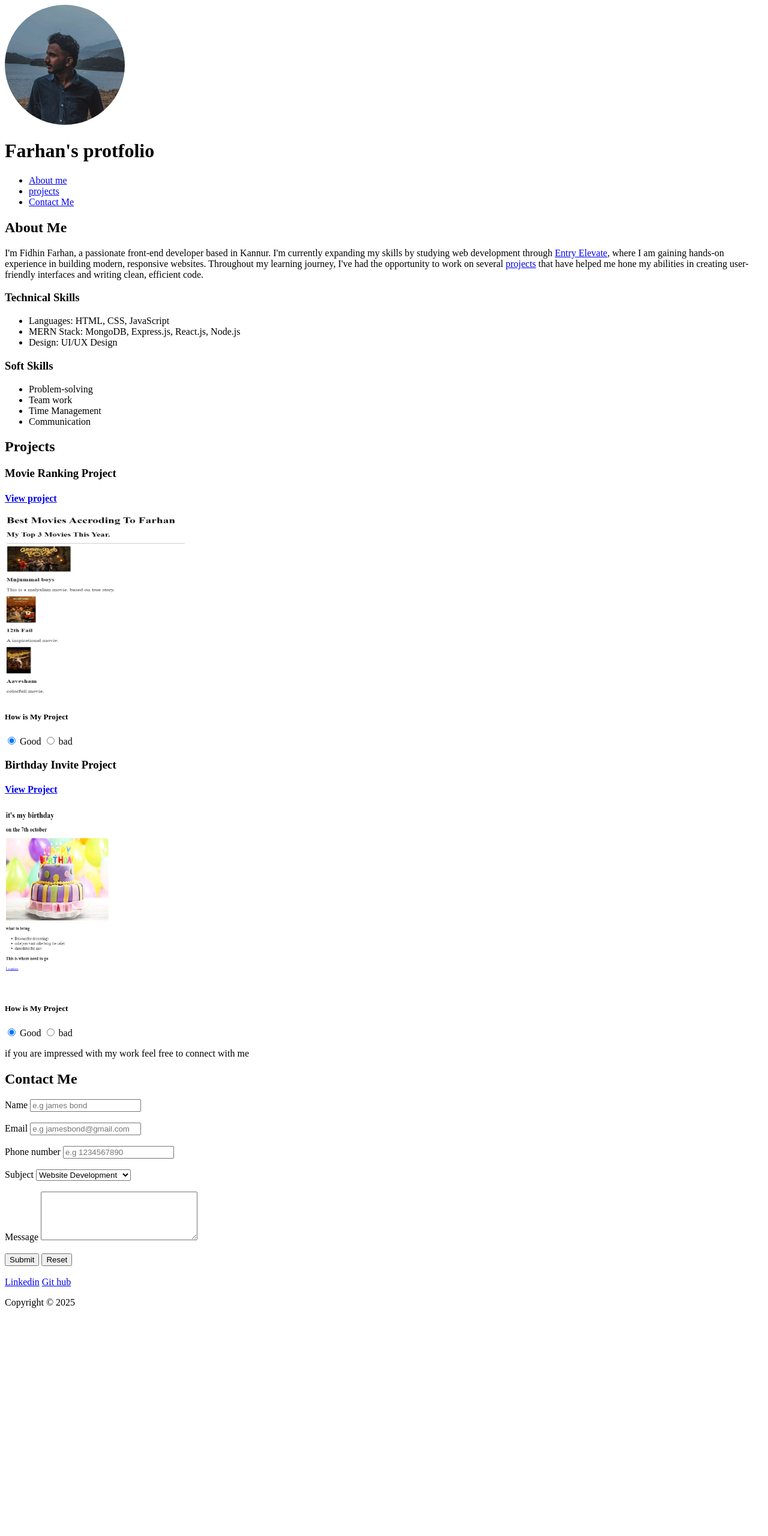
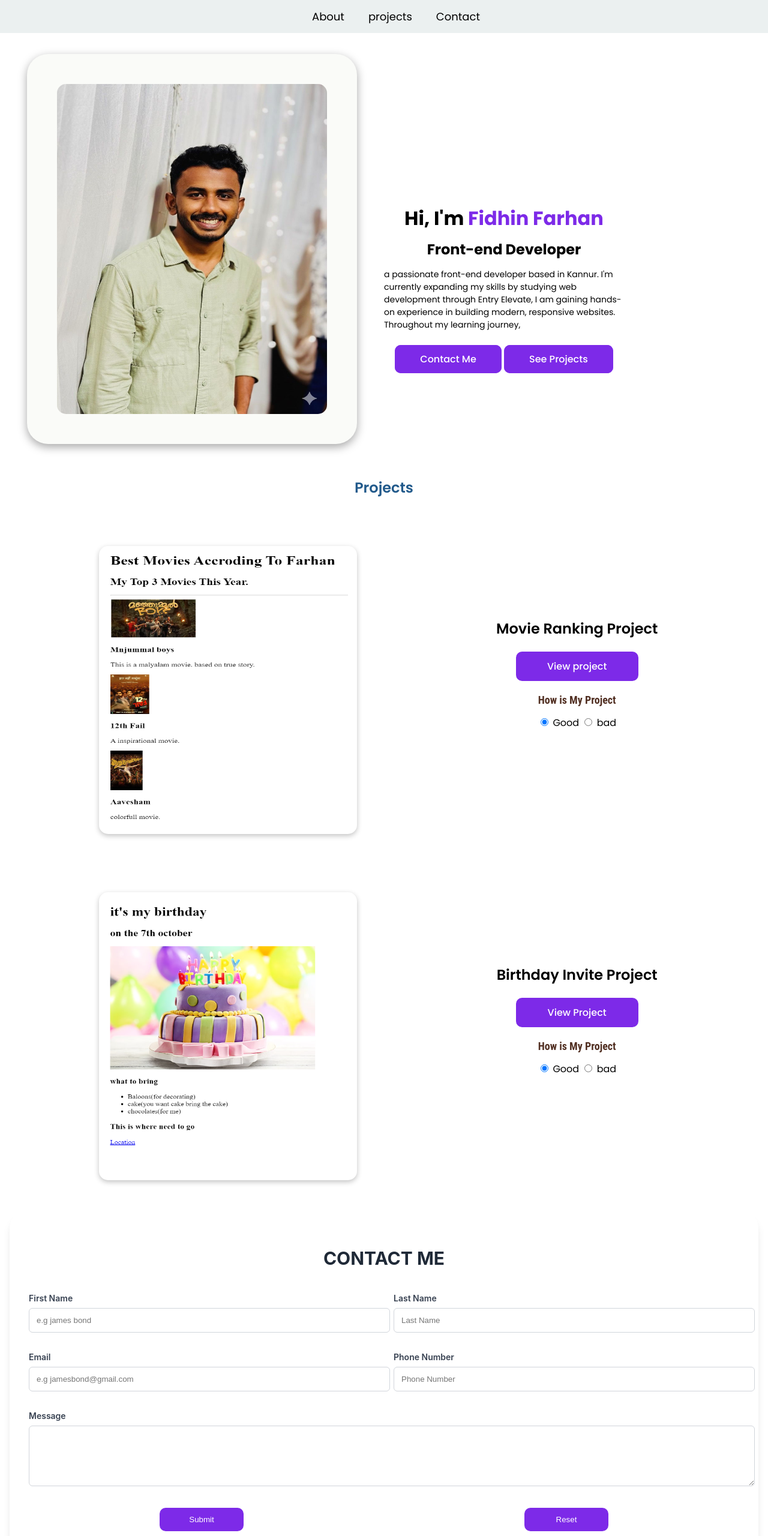
Before and after one commit to fidhinfarhan/My-Portfolio-Html, a plain HTML site: page index.html in a window 1280 px wide. Shown: the top 2560 px of the page at 60% size. Before the commit the page ends 2196 px from the top, so only its background shows below. Drawn offline with Linux system fonts and the light colour scheme; a web font is replaced by a local one.

Commit message:
added css

```diff
--- a/index.html
+++ b/index.html
@@ -5,140 +5,171 @@
     <meta charset="UTF-8">
     <meta name="viewport" content="width=device-width, initial-scale=1.0">
     <title>My-portfolio</title>
+    <link rel="stylesheet" href="style.css">
+
+    <link rel="preconnect" href="https://fonts.googleapis.com">
+    <link rel="preconnect" href="https://fonts.gstatic.com" crossorigin>
+    <link
+        href="https://fonts.googleapis.com/css2?family=Cossette+Titre:wght@400;700&family=Poppins:ital,wght@0,100;0,200;0,300;0,400;0,500;0,600;0,700;0,800;0,900;1,100;1,200;1,300;1,400;1,500;1,600;1,700;1,800;1,900&display=swap"
+        rel="stylesheet">
 </head>
 
 <body>
+    <!-- Nav Bar -->
+    <nav class="nav-bar">
+
+        <ul class="nav-ul">
+            <li class="about-li"><a href="#about">About</a></li>
+            <li class="about-li"><a href="#project">projects</a></li>
+            <li class="about-li"><a href="#contact">Contact</a> </li>
+        </ul>
+    </nav>
+
     <!-- Header  -->
+    <div class="container">
         <header>
-        <img src="./Assetes/IMG_20241119_222850_852.jpg" width="200" height="200" alt="" style="border-radius:50%;">
-        <h1>Farhan's protfolio</h1>
+            <div class="photo-bg">
+                <img class="profile-photo" src="./Assetes/WhatsApp Image 2025-09-12 at 23.21.54_056d2cb7.jpg">
+
+            </div>
         </header>
 
-
-    <!-- Nav Bar -->
-    <nav>
-        <ul>
-            <li><a href="#about">About me</a></li>
-            <li><a href="#project">projects</a></li>
-            <li><a href="#contact">Contact Me</a> </li>
-        </ul>
-    </nav>
         <!-- Main -->
         <main>
-
             <!-- About Section -->
-
-        <section id="about">
-            <h2>About Me</h2>
-            <p> I'm Fidhin Farhan, a passionate front-end developer based in Kannur. I'm currently expanding my skills
-                by studying web development through <a href="https://webapp.entri.app/skills/courses"
-                    target="_blank">Entry Elevate</a>, where I am gaining hands-on experience in building modern,
-                responsive websites. Throughout my learning journey, I've had the opportunity to work on several <a
-                    href="#project">projects</a> that have helped me hone my abilities in creating user-friendly
-                interfaces and writing clean, efficient code. </p>
-            <h3>Technical Skills</h3>
-            <ul>
-                <li>Languages: HTML, CSS, JavaScript</li>
-                <li>MERN Stack: MongoDB, Express.js, React.js, Node.js</li>
-                <li>Design: UI/UX Design</li>
-            </ul>
-            <h3>Soft Skills</h3>
-            <ul>
-                <li>Problem-solving</li>
-                <li>Team work</li>
-                <li>Time Management</li>
-                <li>Communication</li>
-            </ul>
+            <section class="content" id="about"></section>
+            <div class="main-content">
+                <h1>Hi, I'm <span>Fidhin Farhan</span></h1>
+                <h2 class="main-h2">Front-end Developer</h2>
+                <p class="main-p"> a passionate front-end developer based in Kannur. I'm currently
+                    expanding my skills by studying web development through <a
+                        href="https://webapp.entri.app/skills/courses" target="_blank">Entry Elevate</a>, I am gaining
+                    hands-on experience in building modern,
+                    responsive websites. Throughout my learning journey, </P>
+                <div class="btn-group">
+                    <a href="#contact">Contact Me</a>
+                    <a href=#project>See Projects</a>
+                </div>
+            </div>
+    </div>
     </section>
 
     <!-- Project Section -->
+    <h2 class="sub-h2">Projects</h2>
+    <section class="prj-content" id="project">
+        <div class="Movie-prj">
 
-        <section id="project">
-            <h2>Projects</h2>
+            <img src="./Assetes/movie-ranking image.png" alt="Screenshot of the Movie Ranking Project Website"
+                class="proj-img" width="300" height="300">
+        </div>
+
+        <div class="rank-div">
             <h3> Movie Ranking Project</h3>
             <a href="./Assetes/movie-ranking.html" target="_blank">
-                <h4>View project</h4>
+                <h4 class="view-btn">View project</h4>
             </a>
-            <img src="./Assetes/movie-ranking image.png" alt="Screenshot of the Movie Ranking Project Website"
-                width="300" height="300">
-
             <h5>How is My Project</h5>
+            <div class="radio-proj">
                 <input type="radio" id="movie-good" name="rate" checked>
                 <label for="movie-good">Good</label>
                 <input type="radio" name="rate" id="movie-bad">
                 <label for="movie-bad">bad</label>
+            </div>
+        </div>
 
 
 
+        <div class="birthday-prj">
+            <img src="./Assetes/birthday-invite image.png" alt="Screenshot of the Birthday Invaite Project Website"
+                class="proj-img" width="200" height="300">
+
+        </div>
+        <div class="rank-div">
             <h3>Birthday Invite Project</h3>
             <a href="./Assetes/birthday-invite.html" target="_blank">
-                <h4>View Project</h4>
+                <h4 class="view-btn">View Project</h4>
             </a>
-            <img src="./Assetes/birthday-invite image.png" alt="Screenshot of the Birthday Invaite Project Website"
-                width="200" height="300">
 
             <h5>How is My Project</h5>
+
+            <div class="radio-proj">
                 <input type="radio" name="rated" id="birthday-good" checked>
-            <label for="birthday-good">Good</label>
+                <label class="radio" for="birthday-good">Good</label>
                 <input type="radio" name="rated" id="birthday-bad">
                 <label for="birthday-bad">bad</label>
+            </div>
+        </div>
+
     </section>
-        <p>
-            if you are impressed with my work feel free to connect with me
-        </p>
-
 
     <!-- Contact Section -->
 
+    <section id="contact" class="form-section">
 
-        <section id="contact">
-
-            <h2>Contact Me</h2>
 
         <!-- Form Validation -->
+        <div class="form-card">
+            <h2 class="form-title">CONTACT ME</h2>
 
-            <form>
-                <label for="name">Name</label>
-                <input type="text" id="name" placeholder="e.g james bond" required>
-                <br><br>
-
-                <label for="email">Email</label>
-                <input type="email" name="email" id="email" placeholder="e.g jamesbond@gmail.com" required>
-                <br><br>
-
-                <label for="number">Phone number</label>
-                <input type="tel" name="number" id="number" placeholder="e.g 1234567890" pattern="[0-9]{10}" required>
-                <br><br>
-
-                <label for="subject">Subject</label>
-                <select name="subject" id="subject">
-                    <option value="subject">Website Development </option>
-                    <option value="subject">Website Design </option>
-                    <option value="subject">Wev Application </option>
-                    <option value="subject">Website Maintaenance </option>
-                </select>
-                <br><br>
-
-                <label for="message">Message</label>
-                <textarea name="" id="message" cols="30" rows="5" required></textarea>
-                <br><br>
-
-                <button type="submit">Submit</button> <button type="reset">Reset</button>
-                <br><br>
-
+            <div>
+                <form class="form-grid">
+                    <div>
+                        <label class="form-label" for="name">First Name</label>
+                        <input type="text" id="name" placeholder="e.g james bond" class="form-input" required>
+                    </div>
+                    <div class="form-group">
+                        <label for="name" class="form-label">Last Name </label>
+                        <input type="text" name="last-name" id="last-name" class="form-input" placeholder="Last Name">
+                    </div>
+                    <div class="form-group">
+                        <label class="form-label" for="email">Email</label>
+                        <input type="email" name="email" id="email" placeholder="e.g jamesbond@gmail.com"
+                            class="form-input" required>
+                    </div>
+                    <div class="form-group">
+                        <label class="form-label" for="subject">Phone Number</label>
+                        <input type="tel" name="phone-number" id="phone-number" class="form-input"
+                            placeholder="Phone Number">
+                    </div>
+                    <div class="form-group  full-width ">
+                        <label class="form-label" for="message">Message</label>
+                        <textarea name="" id="message" rows="5" class="form-textarea" required></textarea>
+                    </div>
+                    <button class="sub-btn" type="submit">Submit</button> <button class="sub-btn"
+                        type="reset">Reset</button>
                 </form>
+            </div>
+        </div>
 
     </section>
 
     </main>
 
     <!-- Footer -->
-
-        <footer>
+    <footer class="footer-section">
+        <p>&copy; 2025 Farhan,s protfolio. All Rights Reserved.</p>
+        <div class="social-icons">
+            <a href="https://www.facebook.com/share/1AGXhLkwkg/" aria-label="Facebook">
+                <svg viewBox="0 0 24 24">
+                    <path
+                        d="M12 2.04C6.545 2.04 2.04 6.545 2.04 12c0 5.455 4.505 9.96 9.96 9.96h.001c5.455 0 9.96-4.505 9.96-9.96C22.04 6.545 17.535 2.04 12 2.04zM15 9h-2c-0.552 0-1 0.448-1 1v2h3l-0.3 3h-2.7v7h-3v-7h-2v-3h2v-2c0-2.209 1.791-4 4-4h3v3z"
+                        fill-rule="evenodd" clip-rule="evenodd" />
+                </svg>
+            </a>
+            <a href="#" aria-label="Twitter">
+                <svg viewBox="0 0 24 24">
+                    <path
+                        d="M22 6.556c-0.812 0.36-1.688 0.605-2.613 0.716 0.938-0.563 1.656-1.458 1.996-2.527 -0.875 0.522-1.844 0.902-2.88 1.107-0.828-0.884-2.007-1.436-3.313-1.436 -2.52 0-4.568 2.047-4.568 4.568 0 0.358 0.04 0.704 0.118 1.037 -3.799-0.19-7.168-2.008-9.423-4.756 -0.394 0.676-0.62 1.464-0.62 2.302 0 1.583 0.806 2.986 2.03 3.805 -0.748-0.024-1.451-0.23-2.064-0.57 0 0.019 0 0.038 0 0.056 0 2.21 1.574 4.053 3.66 4.475 -0.383 0.103-0.786 0.158-1.201 0.158 -0.294 0-0.578-0.028-0.854-0.081 0.582 1.815 2.27 3.134 4.27 3.169 -1.56 1.222-3.524 1.954-5.656 1.954 -0.367 0-0.729-0.021-1.085-0.063 2.022 1.295 4.416 2.054 7.004 2.054 8.404 0 13.013-6.969 13.013-13.014 0-0.198-0.004-0.395-0.013-0.591 0.89-0.643 1.66-1.444 2.274-2.355z" />
+                </svg>
+            </a>
             <a href="https://www.linkedin.com/in/fidhin-farhan-6941ba2aa?utm_source=share&utm_campaign=share_via&utm_content=profile&utm_medium=android_app"
-                target="_blank">Linkedin</a>
-            <a href="https://github.com/fidhinfarhan" target="_blank">Git hub</a>
-            <p>Copyright &copy; 2025</p>
+                aria-label="LinkedIn">
+                <svg viewBox="0 0 24 24">
+                    <path
+                        d="M22 2.285c0-0.199-0.06-0.398-0.199-0.537s-0.338-0.199-0.537-0.199h-20c-0.199 0-0.398 0.06-0.537 0.199s-0.199 0.338-0.199 0.537v19.429c0 0.199 0.06 0.398 0.199 0.537s0.338 0.199 0.537 0.199h20c0.199 0 0.398-0.06 0.537-0.199s0.199-0.338 0.199-0.537v-19.429zM8 19.571h-3.429v-9.714h3.429v9.714zM6.285 8.786c-1.157 0-2.1-0.943-2.1-2.1s0.943-2.1 2.1-2.1c1.157 0 2.1 0.943 2.1 2.1s-0.943 2.1-2.1 2.1zM20 19.571h-3.429v-5.286c0-0.671-0.543-1.214-1.214-1.214s-1.214 0.543-1.214 1.214v5.286h-3.429v-9.714h3.429v1.543c0.471-0.757 1.257-1.543 2.457-1.543 1.486 0 2.914 1.057 2.914 3.429v6.286z" />
+                </svg>
+            </a>
+        </div>
     </footer>
 
 
--- /dev/null
+++ b/style.css
@@ -0,0 +1,304 @@
+body {
+
+  background-color: white;
+  margin: 0;
+  padding: 0;
+  font-family: 'Poppins', sans-serif;
+  width: 100%;
+}
+
+/* Nav bar style */
+
+.nav-bar {
+  height: 55px;
+  width: 100%;
+  background-color: rgb(235, 240, 240);
+  display: flex;
+  align-items: center;
+  justify-content: center;
+  position: fixed;
+  top: 0;
+  margin: 0;
+  padding: 0;
+}
+
+.nav-ul {
+  column-gap: 40px;
+  font-size: large;
+  display: flex;
+  flex-direction: row;
+  list-style-type: none;
+  justify-content: end;
+}
+
+/* Header style */
+
+header {
+  padding-top: 90px;
+  display: flex;
+  flex-direction: column;
+  align-items: center;
+  justify-content: center;
+
+}
+
+/* Profile Photo  style */
+
+.photo-bg {
+  background-color: rgb(250, 251, 248);
+  width: 550px;
+  height: 650px;
+  display: flex;
+  flex-direction: column;
+  align-items: center;
+  justify-content: center;
+  border-radius: 35px;
+  box-shadow: rgba(0, 0, 0, 0.35) 0px 5px 15px;
+}
+
+.profile-photo {
+  width: 450px;
+  height: 550px;
+  border-radius: 15px;
+  padding-top: 20p;
+}
+
+a {
+  text-decoration: none;
+  color: black;
+}
+
+/* About section style */
+
+.container {
+  display: grid;
+  grid-template-columns: 1fr 1fr;
+}
+
+.main-content {
+  width: 400px;
+  padding-top: 330px;
+  display: flex;
+  flex-direction: column;
+  justify-content: center;
+  align-items: center;
+}
+
+.btn-group a {
+  color: #fff;
+  text-decoration: none;
+  padding: 10px 40px;
+  background: #7d2ae8;
+  border-radius: 10px;
+  border: 2px solid #7d2ae8;
+  font-weight: 500;
+  transition: .3s;
+}
+
+span {
+  color: #7d2ae8;
+}
+
+.main-h2 {
+  margin: 0;
+}
+
+h1 {
+  margin: 10px;
+}
+
+.main-p {
+  padding-bottom: 20px;
+  font-size: 14px;
+}
+
+/* Project section Style */
+
+.prj-content {
+  display: grid;
+  grid-template-columns: 2fr 1fr;
+  grid-template-rows: 1fr 1fr;
+  justify-content: center;
+  width: 950px;
+  margin: auto;
+  padding: auto;
+  align-items: center;
+  gap: 30px 30px;
+}
+
+.sub-h2 {
+  text-align: center;
+  margin-top: 55px;
+  color: rgb(34, 90, 139);
+  font-family: "Poppins", sans-serif;
+  font-weight: 600;
+  font-style: normal;
+}
+
+.view-btn {
+  color: #fff;
+  padding: 10px 30px;
+  background: #7d2ae8;
+  width: 140px;
+  border-radius: 10px;
+  border: 2px solid #7d2ae8;
+  font-weight: 500;
+  transition: .3s;
+  text-align: center;
+  justify-content: center;
+}
+
+
+.rank-div {
+  display: flex;
+  flex-direction: column;
+  align-items: center;
+}
+
+h3 {
+  font-family: "Poppins", sans-serif;
+  font-weight: 600;
+  font-style: normal;
+  font-size: 1.5rem;
+  text-align: center;
+  margin: 0;
+}
+
+h5 {
+  font-family: "Roboto Condensed", sans-serif;
+  font-size: 18px;
+  color: rgb(82, 48, 35);
+  margin: 0;
+  padding-bottom: 15px;
+}
+
+.radio-proj {
+  justify-content: space-evenly;
+
+}
+
+.proj-img {
+
+  width: 400px;
+  height: 450px;
+  padding: 15px;
+  border-radius: 15px;
+  box-shadow: rgba(0, 0, 0, 0.24) 0px 3px 8px;
+  margin-top: 60px;
+}
+
+/* Form style */
+
+.form-title {
+  font-size: 1.875rem;
+  font-weight: 700;
+  text-align: center;
+  margin-bottom: 2.5rem;
+  color: #1f2937;
+}
+
+
+.form-section {
+  display: flex;
+  align-items: center;
+  justify-content: center;
+  margin-top: 3rem;
+  padding: 0 1rem;
+  font-family: 'Inter', sans-serif;
+
+}
+
+.form-card {
+  border-radius: 1.5rem;
+  padding: 2rem;
+  box-shadow: 0 10px 15px -3px rgba(0, 0, 0, 0.1), 0 4px 6px -2px rgba(0, 0, 0, 0.05);
+  width: 100%;
+  max-width: 80rem;
+
+}
+
+.form-grid {
+  display: grid;
+  grid-template-columns: 1fr 1fr;
+  gap: 2rem;
+}
+
+.form-group {
+  width: 100%;
+}
+
+.form-label {
+  display: block;
+  font-size: 0.875rem;
+  font-weight: 600;
+  color: #374151;
+  margin-bottom: 0.5rem;
+}
+
+
+.form-textarea,
+.form-input {
+  width: 100%;
+  padding: 0.75rem;
+  border: 1px solid #d1d5db;
+  border-radius: 0.375rem;
+  outline: none;
+  transition-property: all;
+  transition-timing-function: cubic-bezier(0.4, 0, 0.2, 1);
+  transition-duration: 300ms;
+}
+
+.form-textarea {
+  resize: vertical;
+}
+
+.full-width {
+  grid-column: span 2 / span 2;
+}
+
+.sub-btn {
+  color: #fff;
+  padding: 10px 30px;
+  background: #7d2ae8;
+  width: 140px;
+  border-radius: 10px;
+  border: 2px solid #7d2ae8;
+  font-weight: 500;
+  justify-content: center;
+  margin: auto;
+}
+
+/* Footer CSS */
+
+.footer-section {
+  width: 100%;
+  background-color: #0A0C16;
+  color: #d1d5db;
+  text-align: center;
+  padding: 2rem 0;
+  margin-top: 4rem;
+  display: flex;
+  flex-direction: column;
+  align-items: center;
+}
+
+.social-icons {
+  display: flex;
+  gap: 1.5rem;
+  margin-top: 1rem;
+}
+
+.social-icons a {
+  color: #d1d5db;
+  transition: color 0.3s ease;
+}
+
+.social-icons a:hover {
+  color: #60a5fa;
+}
+
+.social-icons svg {
+  width: 24px;
+  height: 24px;
+  fill: currentColor;
+}
```
Also changed, not shown: Assetes/IMG_20241119_222850_852.jpg (deleted), Assetes/WhatsApp Image 2025-09-12 at 23.21.54_056d2cb7.jpg (added). Lines whose indentation alone changed are shown as unchanged.
